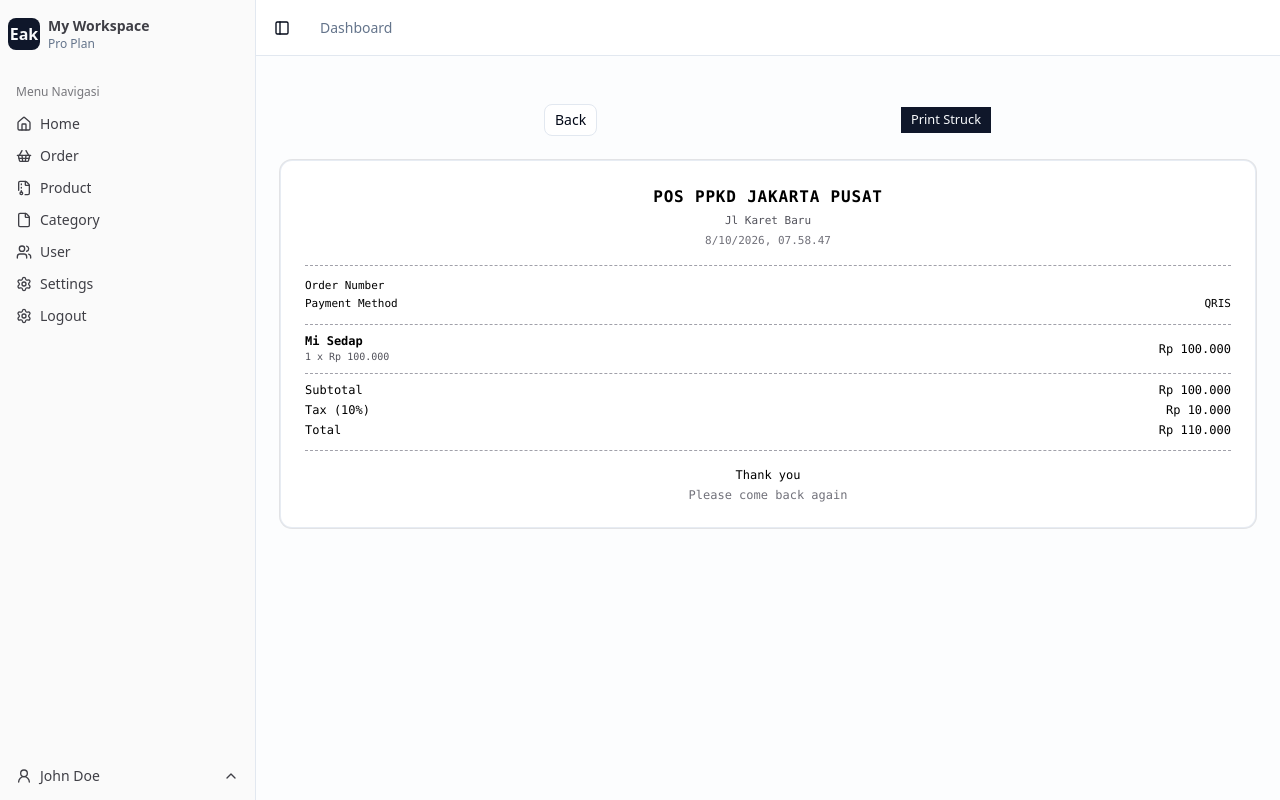
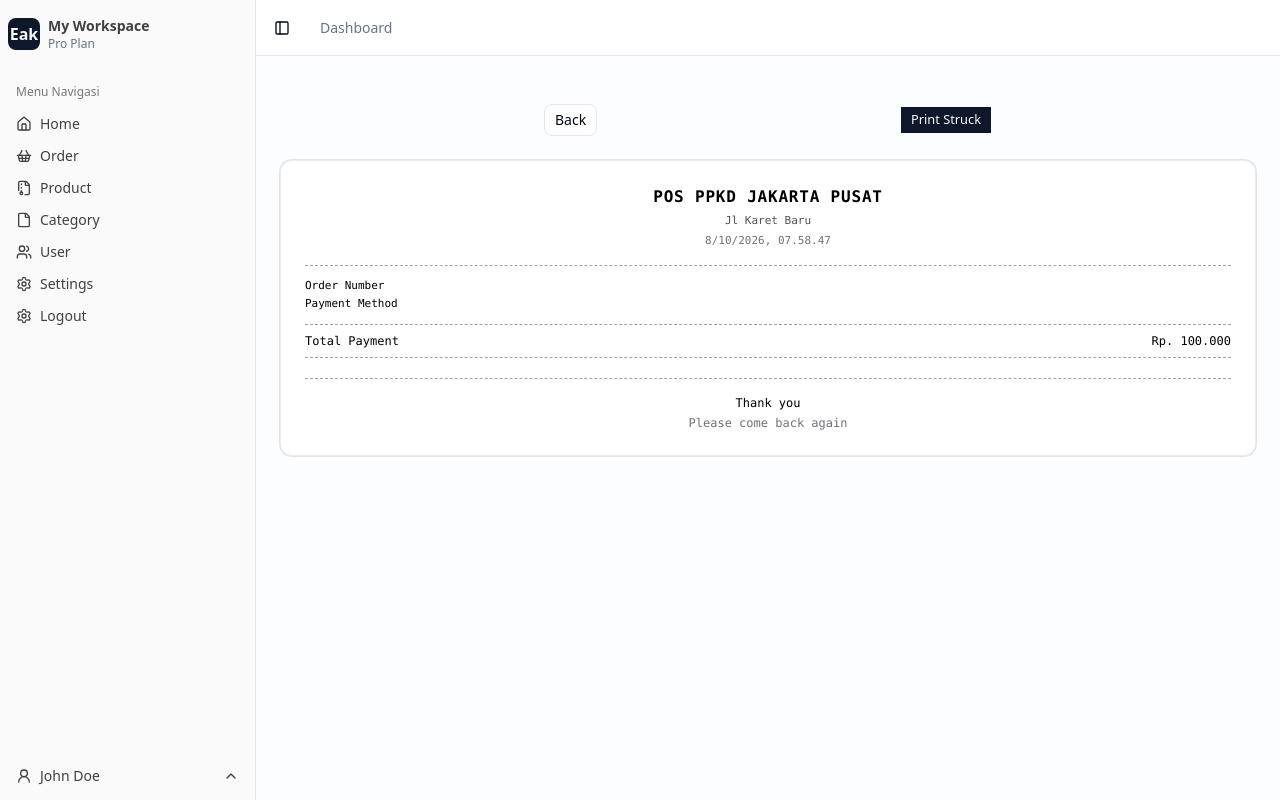
Before and after one commit to daffasalsabila-lab/belajar-react, a React (Vite) app: page /transaction/print in a window 1280 px wide. Built offline with nearby package versions, Linux system fonts and the light colour scheme.

Commit message:
ada print

```diff
--- a/src/pages/transaction/Print.jsx
+++ b/src/pages/transaction/Print.jsx
@@ -14,8 +14,28 @@ const PrintTransaction = () => {
     const orderId = searchParams.get("order_id");
     const status = searchParams.get("transaction_status");
 
-    const [orders, setOrders] = useState([]);
+    const [order, setOrder] = useState([]);
     const [loading, setLoading] = useState(true);
+
+
+    useEffect(() => {
+        const fetchTransaction = async () => {
+            if (!orderId) {
+                setLoading(false);
+                return;
+            }
+
+            try {
+                const res = await api.get(`/transaction/${orderId}`);
+                setOrder(res.data);
+            } catch (error) {
+                console.error("Error fetching transaction:", error.message);
+            } finally {
+                setLoading(false);
+            }
+        };
+        fetchTransaction();
+    }, [orderId]);
 
     const handlePrint = () => {
         window.print();
@@ -49,35 +69,61 @@ const PrintTransaction = () => {
                         </div>
                         <div className="flex justify-between items-center">
                             <span>Payment Method</span>
-                            <span className="uppercase">QRIS</span>
+                            <span className="uppercase">{order.payment_method}</span>
                         </div>
                     </div>
                     <div className="border-t border-dashed border-zinc-400 pt-2 space-y-2">
-                        <div className="flex justify-between items-center">
+                        {order?.items?.length > 0 ? (
+                            order.items.map((item, index) => (
+                                <div key={index} className="flex justify-between items-center">
                                     <div>
-                                <div className="font-semibold">Mi Sedap</div>
+                                        <div className="font-semibold">{item.name}</div>
                                         <div className="text-[10px] text-zinc-600">
-                                    1 x Rp 100.000
+                                            {item.qty} x {item.price.toLocaleString('id-ID')
+                                            }</div>
+                                        </div>
+                                    <div className="font-medium">
+                                        Rp {(item.qty * item.price).toLocaleString('id-ID')}
                                     </div>
                                 </div>
-                            <div className="font-medium">Rp 100.000</div>
+                            ))
+                        ) : (
+                            <div className="flex justify-between items-center">
+                                <span>Total Payment</span>
+                                <span>Rp. 100.000</span>
                             </div>
+                        )}
                         <div className="border-t border-dashed border-zinc-400 pt-2 space-y-1">
+                            {order?.subtotal && (
                                     <div className="flex justify-between">
                                         <span>Subtotal</span>
-                                <span>Rp 100.000</span>
+                                        <span>Rp. {order.subtotal.toLocaleString('id-ID')}</span>
                                     </div>
+                            )}
+                            {order?.tax && (
                                     <div className="flex justify-between">
+                                        <span>Tax</span>
+                                        <span>Rp. {order.tax.toLocaleString('id-ID')}</span>
+                                    </div>
+                            )}
+                            {order?.total && (
+                                    <div className="flex justify-between">
+                                        <span>Total</span>
+                                        <span>Rp. {order.total.toLocaleString('id-ID')}</span>
+                                    </div>
+                            )}
+                            {/* <div className="flex justify-between">
                                 <span>Tax (10%)</span>
-                                <span>Rp 10.000</span>
+                                <span>Rp. 10.000</span>
                             </div>
                             <div className="flex justify-between">
                                 <span>Total</span>
-                                <span>Rp 110.000</span>
+                                <span>Rp. 110.000</span>
+                            </div> */}
                         </div>
                     </div>
-                    </div>
-                    <div className="border-t border-dashed border-zinc-400 pt-4 text-center space-y-1">
+                    <div className="border-t border-dashed
+                    border-zinc-400 pt-4 text-center space-y-1">
                         <p className="text-semibold">Thank you</p>
                         <p className="text-[10x] text-zinc-500">
                             Please come back again
```
Lines whose indentation alone changed are shown as unchanged.
